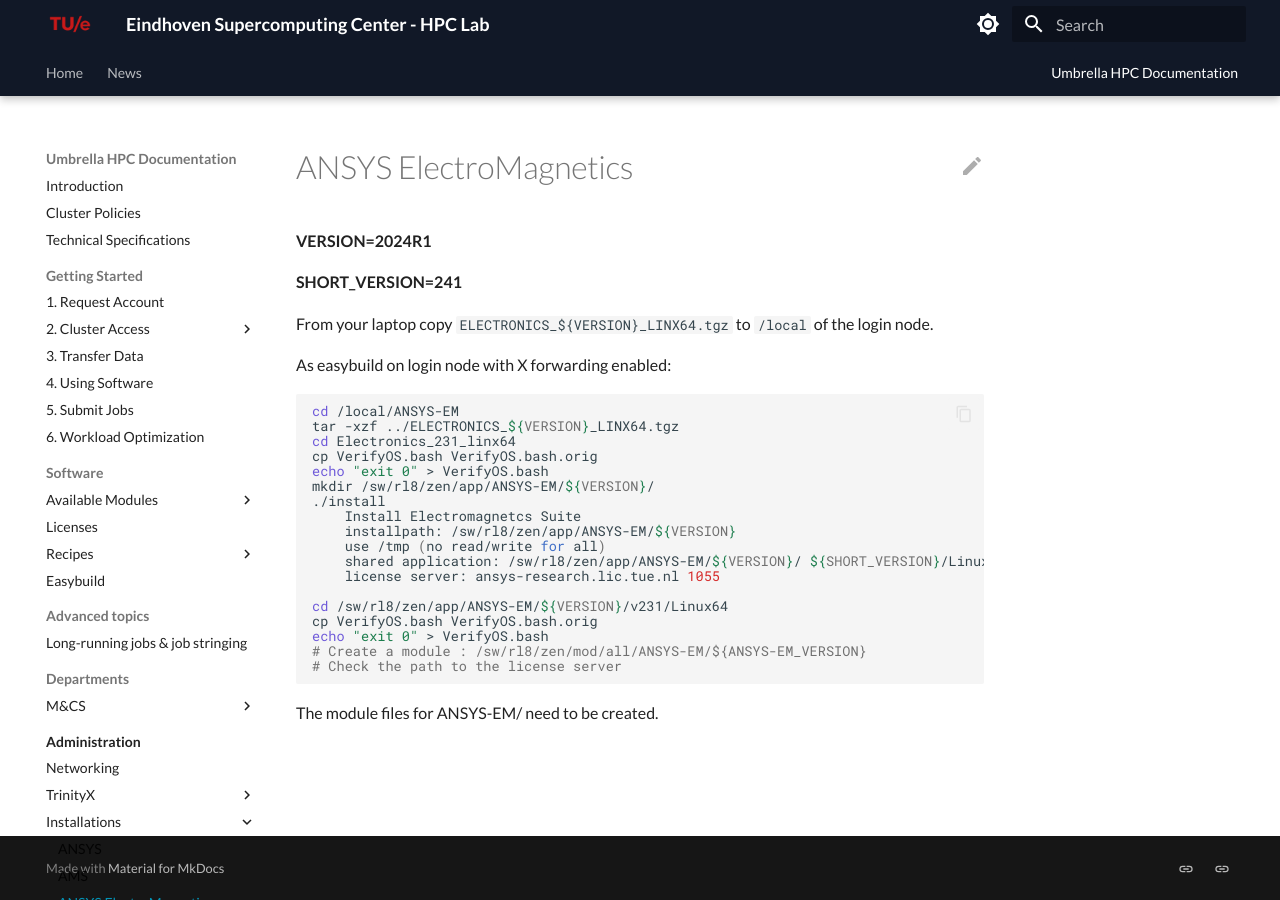
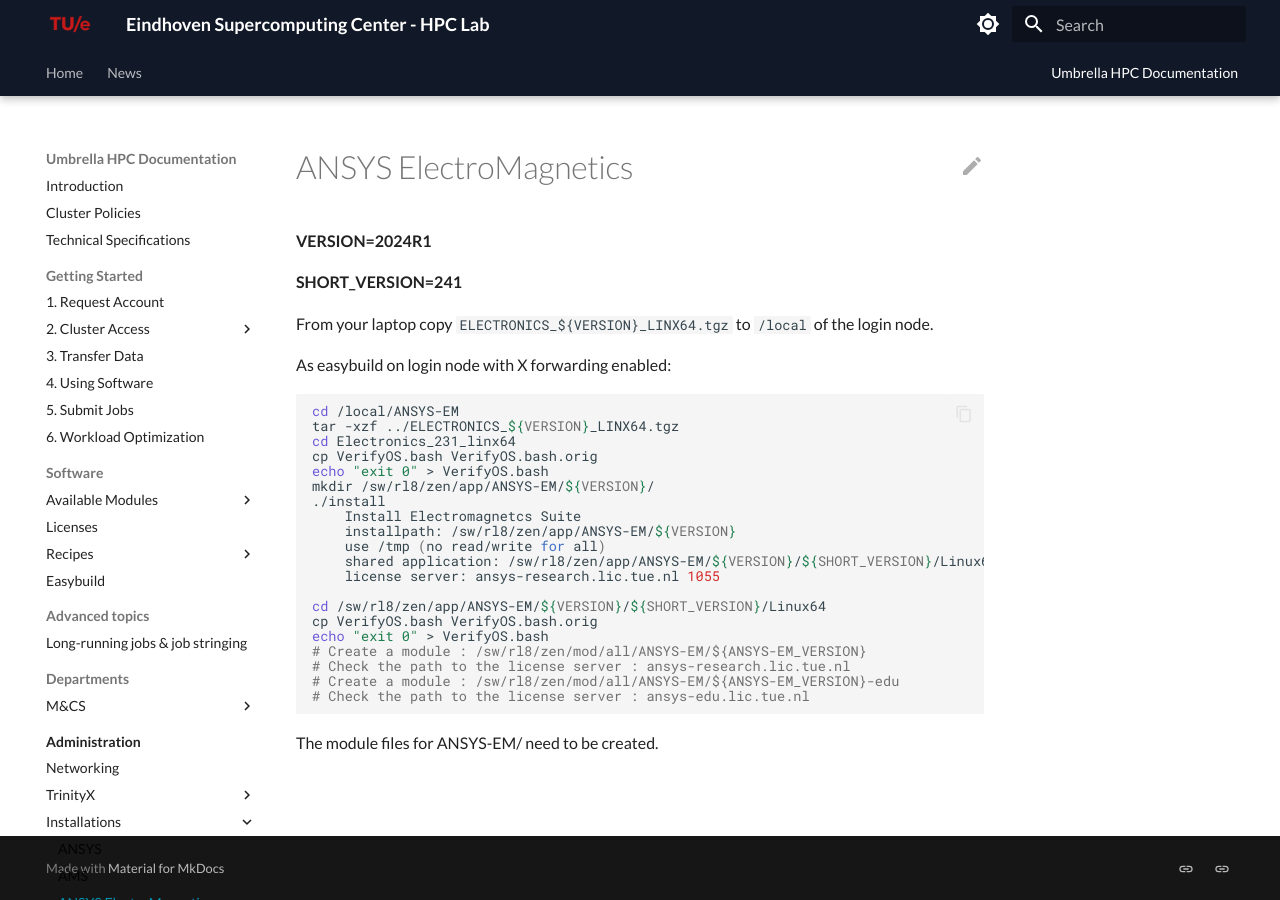
Before and after one commit to gferhpc/supercomputing.tue.nl, an MkDocs documentation site: the page built from pages/documentation/administration/installations/ansys-em.md, in a window 1280 px wide. Built offline with MkDocs 1.6.1 and Material for MkDocs 9.7.7, drawn with Linux system fonts in a browser that asks for light colours.

Commit message:
Update ansys-em.md

````diff
--- a/pages/documentation/administration/installations/ansys-em.md
+++ b/pages/documentation/administration/installations/ansys-em.md
@@ -19,14 +19,16 @@
     Install Electromagnetcs Suite
     installpath: /sw/rl8/zen/app/ANSYS-EM/${VERSION}
     use /tmp (no read/write for all)
-    shared application: /sw/rl8/zen/app/ANSYS-EM/${VERSION}/ ${SHORT_VERSION}/Linux64
+    shared application: /sw/rl8/zen/app/ANSYS-EM/${VERSION}/${SHORT_VERSION}/Linux64
     license server: ansys-research.lic.tue.nl 1055
 
-cd /sw/rl8/zen/app/ANSYS-EM/${VERSION}/v231/Linux64
+cd /sw/rl8/zen/app/ANSYS-EM/${VERSION}/${SHORT_VERSION}/Linux64
 cp VerifyOS.bash VerifyOS.bash.orig
 echo "exit 0" > VerifyOS.bash
 # Create a module : /sw/rl8/zen/mod/all/ANSYS-EM/${ANSYS-EM_VERSION}
-# Check the path to the license server
+# Check the path to the license server : ansys-research.lic.tue.nl
+# Create a module : /sw/rl8/zen/mod/all/ANSYS-EM/${ANSYS-EM_VERSION}-edu
+# Check the path to the license server : ansys-edu.lic.tue.nl
 ```
 
 The module files for ANSYS-EM/<VERSION> need to be created.
````
